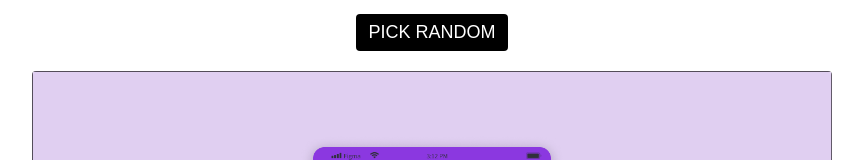
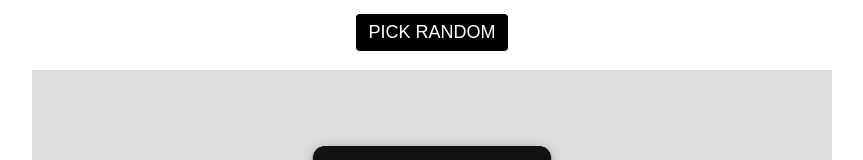
Before and after one commit to beingborn/portfolio, a plain HTML site: page codingProject/codingSub3.html in a window 1280 px wide. Shown: the part 890-1050 px from the top of the page, without its empty margins (208-1071 px from the left). Drawn offline with nearby package versions, Linux system fonts and the light colour scheme.

Commit message:
random-gallery fixed

```diff
--- a/css/default.css
+++ b/css/default.css
@@ -1496,12 +1496,29 @@ nav {
   background-color: var(--main-color);
 }
 
+
+
 .img-area {
+  position: absolute;
+  top: 20%;
+  left: 50%;
+  transform: translate(-50%,-50%);
+  width: 100%;
+  z-index: -2000;
   border-radius: 4px;
-  overflow: hidden;
+  /* overflow: hidden; */
+}
+
+.img-area img {
+  position: absolute;
+  left: 50%;
+  transform: translateX(-50%);
+  /* left: 0; */
+  /* top: 0; */
 }
 
 .hundred-day {
+  position: relative;
   text-align: center;
   padding-bottom: 80px;
   height: 100vh;
--- a/js/basic.js
+++ b/js/basic.js
@@ -1,29 +1,55 @@
-// 텍스트 애니메이션
 
-const imgArray = [];
+// const imgArray = [];
 
-// 1부터 100까지 반복
-for (let i = 1; i <= 100; i++) {
-  const imgSrc = `moday-(${i}).png`;
-  imgArray.push(imgSrc);
+// // 1부터 100까지 반복
+// for (let i = 1; i <= 100; i++) {
+//   const imgSrc = `moday-(${i}).png`;
+//   imgArray.push(imgSrc);
+// }
+
+// function getRandomImage(){
+//   const randomImage = imgArray[Math.floor(Math.random() * imgArray.length)]; // 이미지 길이 만큼 random 돌리기
+//   return  `../img/daily/${randomImage}`; 해당값 할당하기
+// }
+
+
+// const rdImg = $('<img>').attr('src', getRandomImage()).attr('width', 800);
+// const imgArea = $('.img-area');
+// imgArea.append(rdImg);
+
+// // random-btn을 누르면 src값을 무작위로 생성해서 이미지 교체ㅎ가ㅣ
+
+// $('#random-btn').click(function() { // 클릭 시
+//   const newImageSrc = getRandomImage(); // 새로운 Src에 함수 리턴 값 할당
+//   rdImg.attr('src', newImageSrc); // 해당 SRC 값으로 교체
+// });
+
+// 이미지 추가
+for ( i=1; i <=100; i++ ) {
+  $(".img-area").append("<img src='../img/daily/moday-("+i+").png' width='800' height='auto'>");
 }
 
-function getRandomImage(){
-  const randomImage = imgArray[Math.floor(Math.random() * imgArray.length)];
-  return  `../img/daily/${randomImage}`;
-}
+$(document).ready(function() {
+  $(".img-area img").css({ visibility: "hidden" });
+  $(".img-area img").eq(88).css({ visibility: "visible" })
+
+  // 버튼 클릭 시 랜덤 이미지를 표시합니다.
+  $('#random-btn').click(function() {
+      // 0부터 99까지의 랜덤 숫자를 생성합니다.
+      let randomNum = Math.floor(Math.random() * 100);
+
+      // 이미지를 모두 숨깁니다.
+      $(".img-area img").css({ visibility: "hidden" });
+
+      // 랜덤 숫자에 해당하는 이미지를 표시합니다.
+      $(".img-area img").eq(randomNum).css({ visibility: "visible" });
+  });
+});
 
 
-const rdImg = $('<img>').attr('src', getRandomImage()).attr('width', 800);
-const imgArea = $('.img-area');
-imgArea.append(rdImg);
 
-// random-btn을 누르면 src값을 무작위로 생성해서 이미지 교체ㅎ가ㅣ
 
-$('#random-btn').click(function() { // 클릭 시
-  const newImageSrc = getRandomImage(); // 새로운 Src에 함수 리턴 값 할당
-  rdImg.attr('src', newImageSrc); // 해당 SRC 값으로 교체
-});
+
 
 
 // 프로젝트 탭
```
